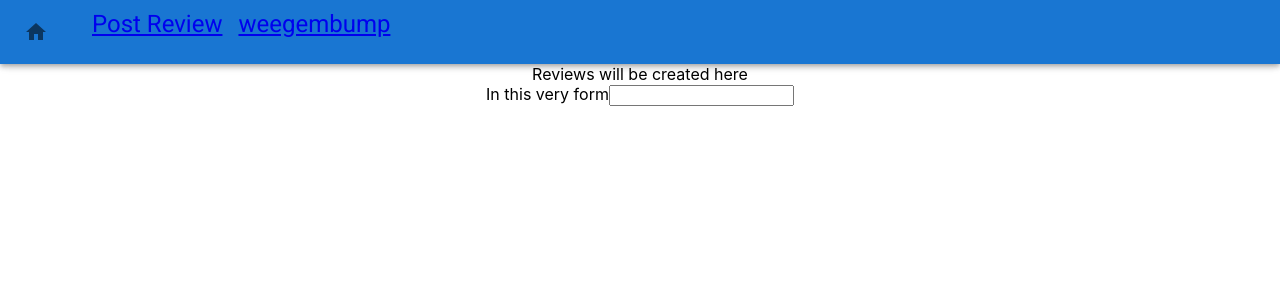
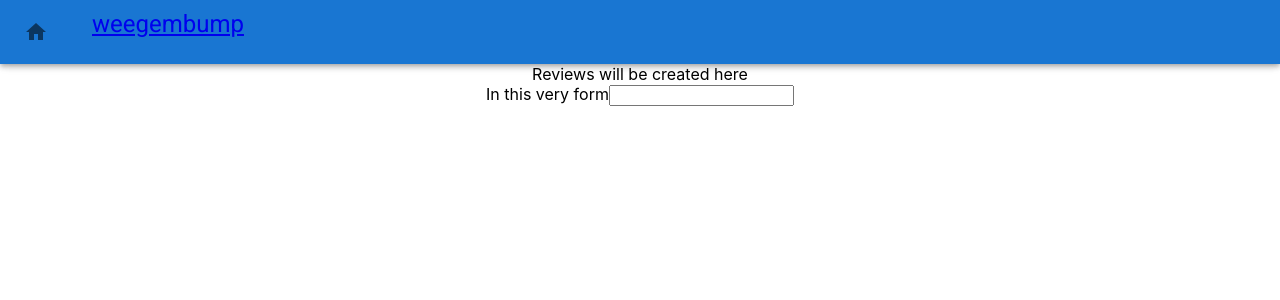
Before and after one commit to TermMC/nc-games, a React (Create React App) app: page /reviews/create in a window 1280 px wide. Shown: the top 300 px of the page. Built offline with nearby package versions, Linux system fonts and the light colour scheme.

Commit message:
remove useState for features yet to be implemented

```diff
--- a/src/Components/Comments.jsx
+++ b/src/Components/Comments.jsx
@@ -29,7 +29,7 @@ const Comments = ({ review_id }) => {
   }, [newCommentPosted, review_id, commentQueries]);
 
   const handleCommentSubmit = (e) => {
-    //add  regex it
+    //add regex
     e.preventDefault();
     postComment(review_id, newComment)
       .then(() => {
--- a/src/Components/Nav.jsx
+++ b/src/Components/Nav.jsx
@@ -26,13 +26,13 @@ const Nav = () => {
                 </IconButton>
               </Link>
             </Grid>
-            <Grid item>
+            {/* <Grid item>
               <Link to="/reviews/create">
                 <Typography variant="h5" component="div" sx={{ flexGrow: 1 }}>
                   Post Review{" "}
                 </Typography>
               </Link>
-            </Grid>
+            </Grid> */}
             <Grid item>
               {user.username ? (
                 <Link to={`/users/${user.username}`}>
--- a/src/Components/SingleReview.jsx
+++ b/src/Components/SingleReview.jsx
@@ -56,7 +56,7 @@ const SingleReview = () => {
             </Grid>
 
             <Grid item>
-              {<img src={review.review_img_url} width="100vw" />}
+              {<img alt={""} src={review.review_img_url} width="100vw" />}
             </Grid>
 
             <Grid item>
--- a/src/Components/SingleUser.jsx
+++ b/src/Components/SingleUser.jsx
@@ -7,13 +7,13 @@ const SingleUser = () => {
   const { username } = useParams();
 
   const [userData, setUserData] = useState();
-  const [userReviews, setUserReviews] = useState([]);
+  // const [userReviews, setUserReviews] = useState([]);
   const [isLoading, setIsLoading] = useState(true);
   useEffect(() => {
     getUser(username).then((userData) => {
       setUserData(userData);
       setIsLoading(false);
-      //need to add in call for user data somewhere
+      //need to add in call for user data
     });
   }, [username]);
   return isLoading ? (
@@ -24,7 +24,7 @@ const SingleUser = () => {
       <p>{userData.username}</p>
       <img src={`${userData.avatar_url}`} alt="user avatar" />
       {}
-      {/* could add review cards in here to show user reviews */}
+      {/* add review cards in here to show user reviews */}
     </>
   );
 };
```
